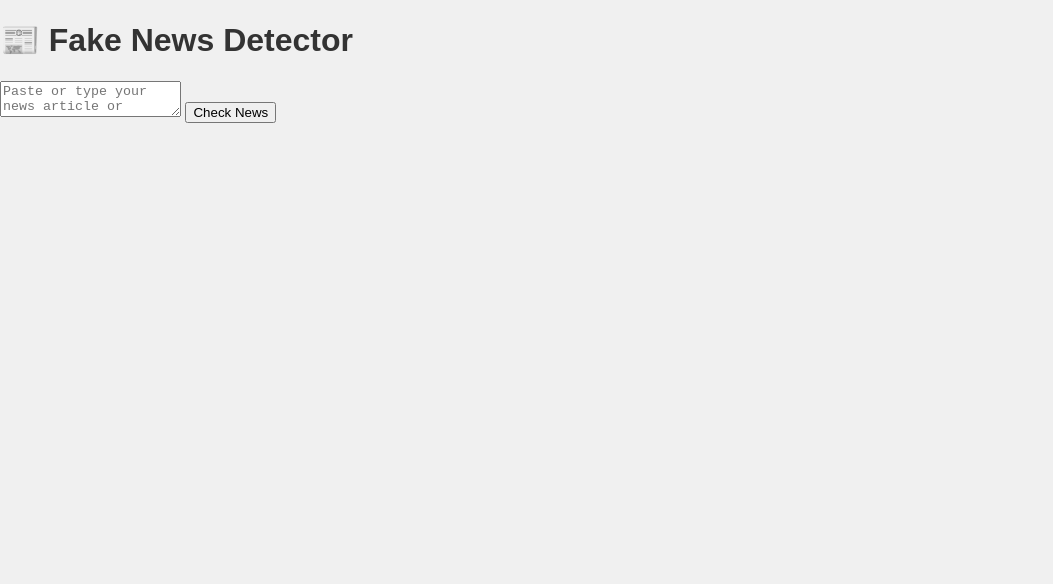
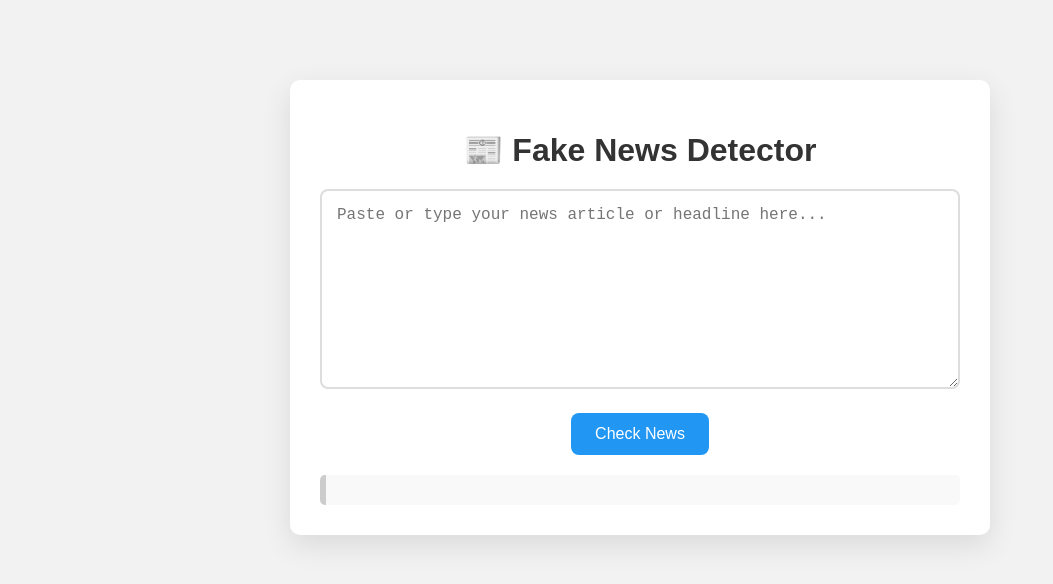
Before and after one commit to vaishnavimajji/my_f, a plain HTML site: page index.html in a window 1280 px wide. Shown: the whole page, without its empty margins (0-1053 px from the left). Drawn offline with Linux system fonts and the light colour scheme.

Commit message:
Add files via upload

```diff
--- a/style.css
+++ b/style.css
@@ -1,51 +1,61 @@
-/* General body styles */
+* {
+    box-sizing: border-box;
+}
+
 body {
     font-family: Arial, sans-serif;
-  background-color: #f0f0f0;
-  color: #333;
+    background-color: #f2f2f2;
     margin: 0;
     padding: 0;
 }
 
-/* Header styles */
-header {
-  background-color: #0077cc;
-  color: white;
-  padding: 20px;
+.container {
+    max-width: 700px;
+    margin: 80px auto;
+    padding: 30px;
+    background: #fff;
+    border-radius: 10px;
+    box-shadow: 0px 10px 30px rgba(0, 0, 0, 0.1);
     text-align: center;
 }
 
-/* Navigation bar */
-nav {
-  background-color: #005fa3;
-  text-align: center;
-  padding: 10px;
+h1 {
+    color: #333;
+    margin-bottom: 20px;
 }
 
-nav a {
-  color: white;
-  text-decoration: none;
-  margin: 0 15px;
+textarea {
+    width: 100%;
+    height: 200px;
+    padding: 15px;
+    font-size: 16px;
+    border: 2px solid #ddd;
+    border-radius: 8px;
+    resize: vertical;
+    margin-bottom: 20px;
 }
 
-nav a:hover {
-  text-decoration: underline;
+button {
+    background-color: #2196f3;
+    color: white;
+    padding: 12px 24px;
+    font-size: 16px;
+    border: none;
+    border-radius: 8px;
+    cursor: pointer;
+    transition: background-color 0.3s ease;
 }
 
-/* Main content */
-main {
-  padding: 20px;
-  background-color: white;
-  max-width: 800px;
-  margin: 20px auto;
-  border-radius: 8px;
-  box-shadow: 0 0 10px rgba(0,0,0,0.1);
+button:hover {
+    background-color: #1976d2;
 }
 
-/* Footer */
-footer {
-  background-color: #0077cc;
-  color: white;
-  text-align: center;
+.result {
+    margin-top: 20px;
     padding: 15px;
+    border-left: 6px solid #ccc;
+    background-color: #f9f9f9;
+    text-align: left;
+    border-radius: 5px;
+    font-size: 18px;
 }
```
Lines whose indentation alone changed are shown as unchanged.
